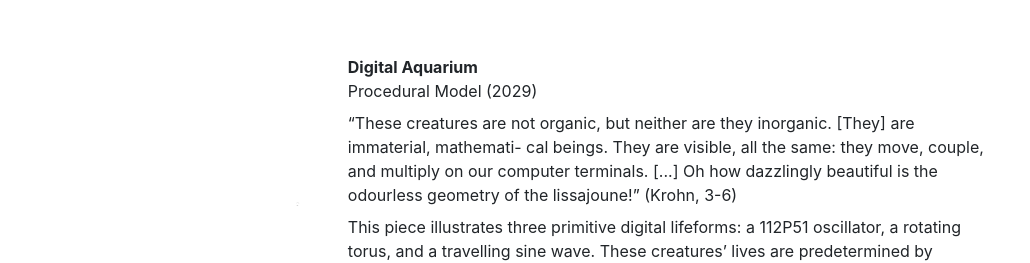
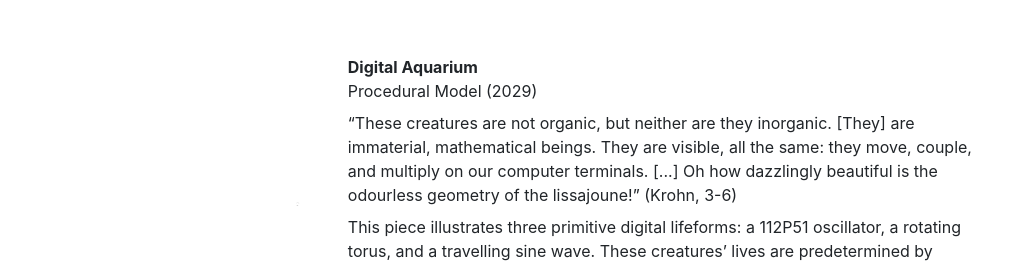
Before and after one commit to dcharatan/life, a React (Create React App) app: page / in a window 1280 px wide. Shown: the part 193-456 px from the top of the page, without its empty margins (0-1030 px from the left). Built offline with nearby package versions, Linux system fonts and the light colour scheme.

Commit message:
Fix typo.

```diff
--- a/src/App.jsx
+++ b/src/App.jsx
@@ -19,7 +19,7 @@ function App() {
       <div className="w-50 ml-5">
         <div className="font-weight-bold">Digital Aquarium</div>
         <div className="mb-2">Procedural Model (2029)</div>
-        <div className="mb-2">“These creatures are not organic, but neither are they inorganic. [They] are immaterial, mathemati- cal beings. They are visible, all the same: they move, couple, and multiply on our computer terminals. [...] Oh how dazzlingly beautiful is the odourless geometry of the lissajoune!” (Krohn, 3-6)</div>
+        <div className="mb-2">“These creatures are not organic, but neither are they inorganic. [They] are immaterial, mathematical beings. They are visible, all the same: they move, couple, and multiply on our computer terminals. [...] Oh how dazzlingly beautiful is the odourless geometry of the lissajoune!” (Krohn, 3-6)</div>
         <div>This piece illustrates three primitive digital lifeforms: a 112P51 oscillator, a rotating torus, and a travelling sine wave. These creatures’ lives are predetermined by procedural models that have evolved over billions of epochs of reinforcement learning. Note the Gestaltist element: although the piece consists of individual characters, it must be appreciated via a defocused gaze that allows its elements’ subtle intensity differences to form an image.</div>
       </div>
     </div>
```
